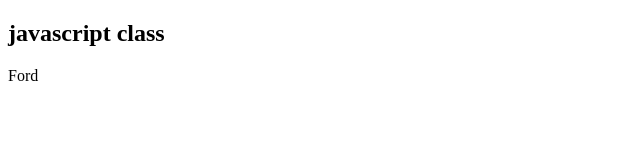
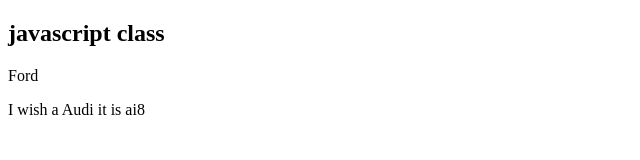
Before and after one commit to Kim-Dong-Kyu/Vanila, a plain HTML site: page w3/JsClass.html in a window 1280 px wide. Shown: the whole page, without its empty margins (0-640 px from the left). Drawn offline with Linux system fonts and the light colour scheme.

Commit message:
[update]  상속 알아보기

```diff
--- a/w3/JsClass.html
+++ b/w3/JsClass.html
@@ -10,15 +10,34 @@
 <body>
     <h2>javascript class</h2>
     <p id="class_demo"></p>
-
+    <p id = "Audi"></p>
     <script>
         class Car {
             constructor(brand) {
                 this.carname = brand;
             }
+            present() {
+                return "I wish a " + this.carname;
+            }
+        }
+
+        class Model extends Car {
+            constructor(brand, mod) {
+                super(brand);
+                this.model = mod;
+            }
+            show() {
+                return this.present() + " it is a" + this.model;
+            }
         }
         mycar = new Car("Ford");
         document.getElementById("class_demo").innerHTML = mycar.carname;
+
+        mycar2 = new Model("Audi", "i8");
+        document.getElementById("Audi").innerHTML = mycar2.show();
+
+
+
     </script>
 </body>
 
```
